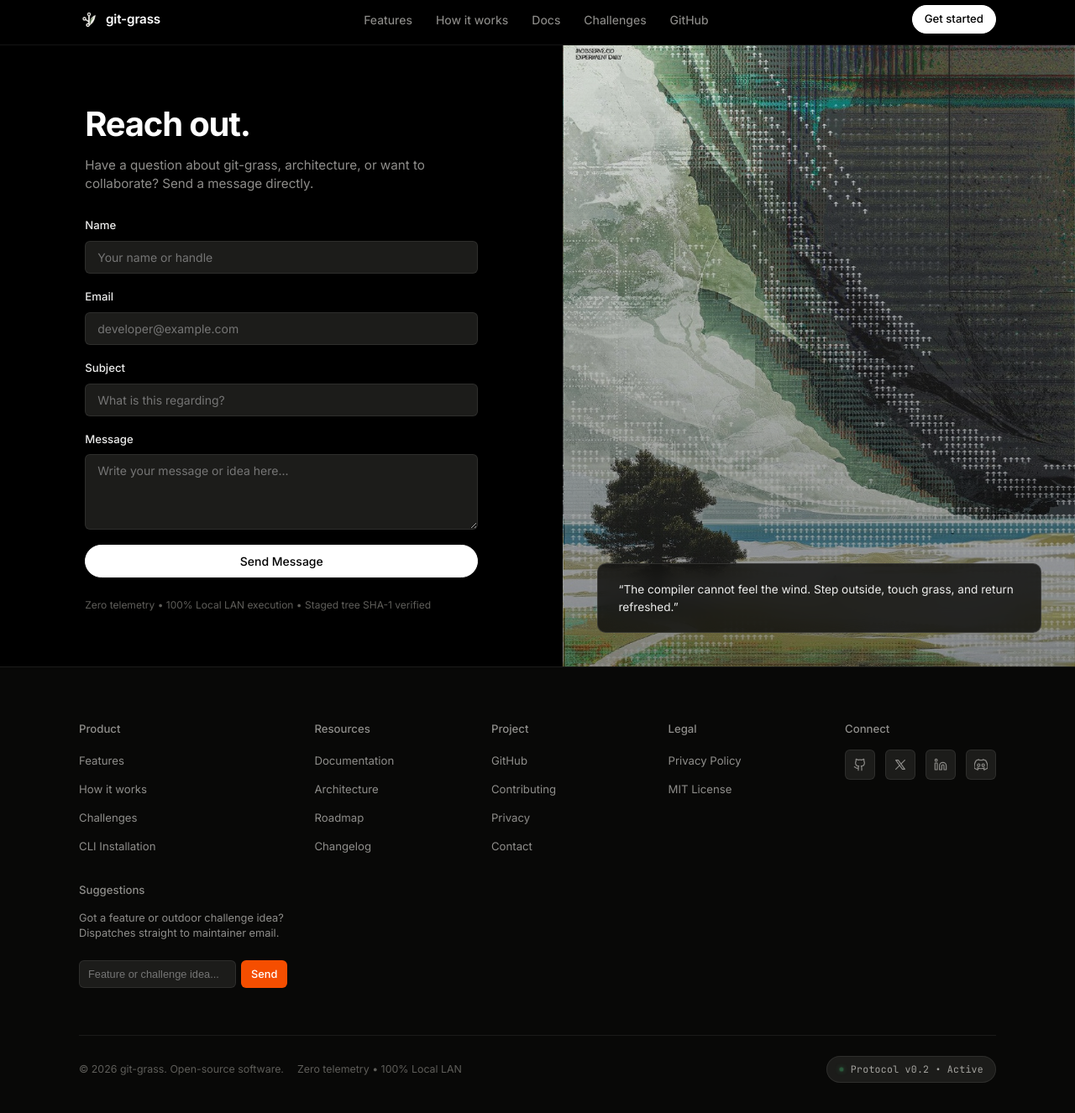
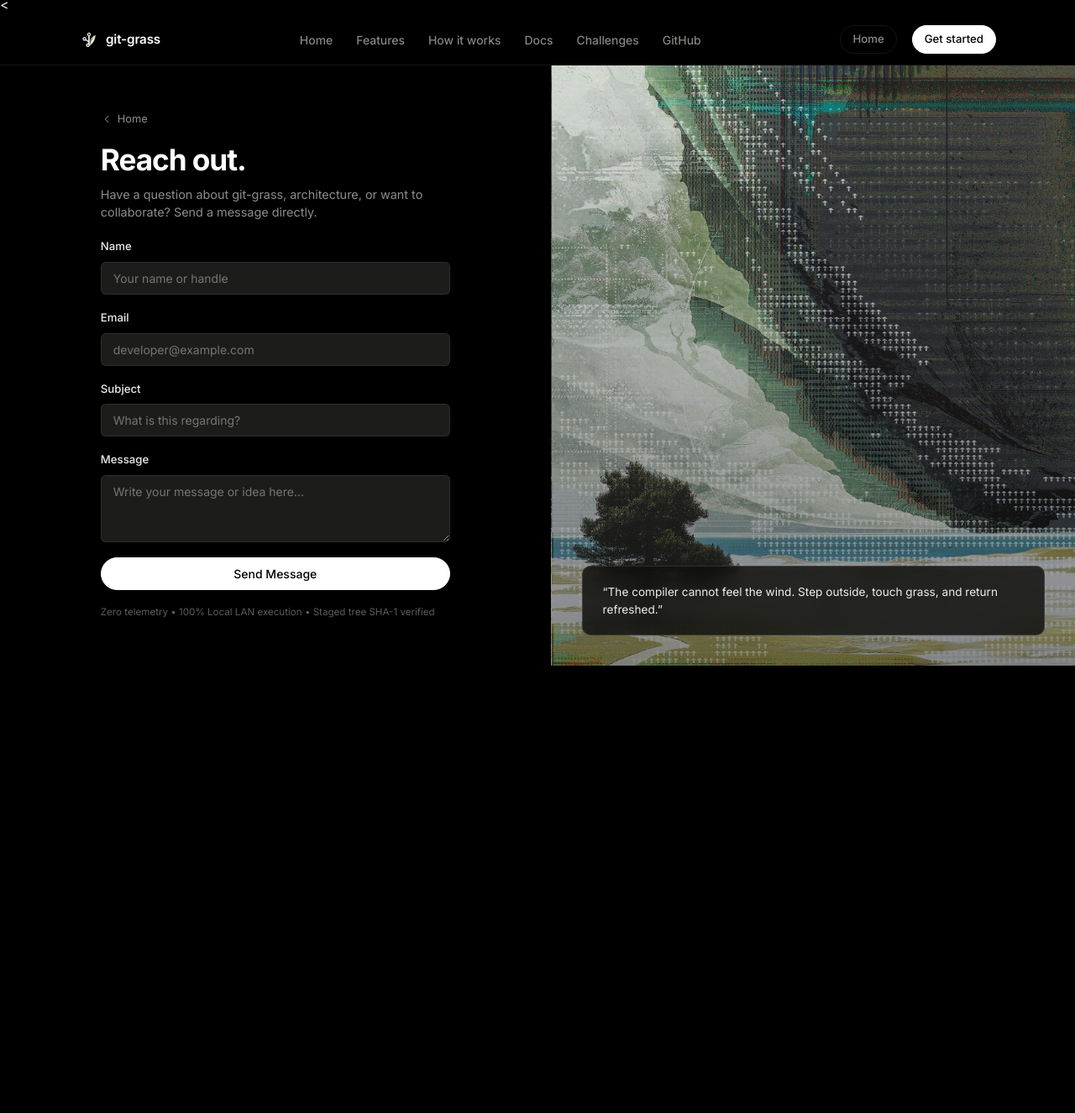
Before and after one commit to sn3hhaa/git-grass, a website: page site/contact/index.html in a window 1280 px wide. Shown: the part 7-1333 px from the top of the page at 84% size. After the commit the page ends 800 px from the top, so only its background shows below. Drawn offline with Linux system fonts and the light colour scheme.

Commit message:
feat: make contact page unscrollable in height, add Home button and back link, remove footer from contact

```diff
--- a/site/contact/index.html
+++ b/site/contact/index.html
@@ -9,7 +9,7 @@
   <link rel="alternate icon" type="image/png" href="../favicon.png">
   <link rel="stylesheet" href="../styles.css">
 </head>
-<body class="cursor-dark">
+<<body class="cursor-dark contact-body-unscrollable">
   <!-- Minimal Header -->
   <header class="site-header" id="site-header">
     <div class="container header-inner">
@@ -25,6 +25,7 @@
       <!-- Desktop Navigation -->
       <nav class="nav-desktop" aria-label="Main Navigation">
         <ul class="nav-links">
+          <li><a href="../index.html" class="nav-link">Home</a></li>
           <li><a href="../index.html#features" class="nav-link">Features</a></li>
           <li><a href="../index.html#how-it-works" class="nav-link">How it works</a></li>
           <li><a href="../docs/index.html" class="nav-link">Docs</a></li>
@@ -34,6 +35,7 @@
       </nav>
 
       <div class="nav-actions">
+        <a href="../index.html" class="btn-secondary" style="margin-right: 6px;">Home</a>
         <a href="../index.html#install" class="btn-primary">Get started</a>
 
         <button class="mobile-toggle" aria-label="Toggle navigation menu" aria-expanded="false">
@@ -48,6 +50,7 @@
 
     <!-- Mobile Drawer -->
     <div id="mobileMenu" class="mobile-drawer" role="dialog" aria-modal="true" aria-label="Mobile Navigation">
+      <a href="../index.html">Home</a>
       <a href="../index.html#features">Features</a>
       <a href="../index.html#how-it-works">How it works</a>
       <a href="../docs/index.html">Docs</a>
@@ -61,8 +64,13 @@
     <div class="contact-fullscreen-stage">
       <!-- Left Side: Clean Reach Out Form -->
       <div class="contact-left-col">
-        <h1 class="headline" id="contactHeading" style="color: #FFFFFF; font-size: 2.5rem; margin-bottom: 8px; letter-spacing: -0.03em;">Reach out.</h1>
-        <p class="doc-lead" id="contactSubtitle" style="font-size: 0.95rem; margin-bottom: 28px; color: var(--cursor-text-secondary); line-height: 1.5;">
+        <a href="../index.html" class="nav-back-link" style="display: inline-flex; align-items: center; gap: 6px; font-size: 0.8rem; color: var(--cursor-text-secondary); margin-bottom: 12px; text-decoration: none;">
+          <svg class="lucide-icon lucide-icon-sm" viewBox="0 0 24 24" fill="none" stroke="currentColor" stroke-width="2" stroke-linecap="round" stroke-linejoin="round" aria-hidden="true"><polyline points="15 18 9 12 15 6"></polyline></svg>
+          <span>Home</span>
+        </a>
+
+        <h1 class="headline" id="contactHeading" style="color: #FFFFFF; font-size: 2.2rem; margin-bottom: 6px; letter-spacing: -0.03em;">Reach out.</h1>
+        <p class="doc-lead" id="contactSubtitle" style="font-size: 0.9rem; margin-bottom: 20px; color: var(--cursor-text-secondary); line-height: 1.45;">
           Have a question about git-grass, architecture, or want to collaborate? Send a message directly.
         </p>
 
@@ -84,7 +92,7 @@
 
           <div class="form-group">
             <label class="form-label" for="contactMessage">Message</label>
-            <textarea id="contactMessage" name="message" class="form-textarea" placeholder="Write your message or idea here..." required style="min-height: 90px;"></textarea>
+            <textarea id="contactMessage" name="message" class="form-textarea" placeholder="Write your message or idea here..." required style="min-height: 80px;"></textarea>
           </div>
 
           <div id="contactStatus" class="contact-status" role="alert"></div>
@@ -94,12 +102,12 @@
           </button>
         </form>
 
-        <div style="margin-top: 24px; font-size: 0.75rem; color: var(--cursor-text-muted); display: flex; align-items: center; gap: 8px;">
+        <div style="margin-top: 18px; font-size: 0.725rem; color: var(--cursor-text-muted); display: flex; align-items: center; gap: 8px;">
           <span>Zero telemetry &bull; 100% Local LAN execution &bull; Staged tree SHA-1 verified</span>
         </div>
       </div>
 
-      <!-- Right Side: Full Container Surreal Green Tree Visual (Uploaded by User, No Dead Space) -->
+      <!-- Right Side: Full Container Surreal Green Tree Visual (Edge-to-Edge) -->
       <div class="contact-right-visual">
         <div class="contact-right-quote">
           &ldquo;The compiler cannot feel the wind. Step outside, touch grass, and return refreshed.&rdquo;
@@ -108,103 +116,6 @@
     </div>
   </main>
 
-  <!-- Minimal Dark Footer with Theme Toggle & Social Icons -->
-  <footer class="cursor-site-footer" id="site-footer">
-    <div class="container">
-      <div class="cursor-footer-columns">
-        <div class="footer-col">
-          <h3 class="footer-col-title">Product</h3>
-          <ul class="footer-col-list">
-            <li><a href="../index.html#features">Features</a></li>
-            <li><a href="../index.html#how-it-works">How it works</a></li>
-            <li><a href="../challenges/index.html">Challenges</a></li>
-            <li><a href="../index.html#install">CLI Installation</a></li>
-          </ul>
-        </div>
-
-        <div class="footer-col">
-          <h3 class="footer-col-title">Resources</h3>
-          <ul class="footer-col-list">
-            <li><a href="../docs/index.html">Documentation</a></li>
-            <li><a href="../architecture/index.html">Architecture</a></li>
-            <li><a href="../roadmap/index.html">Roadmap</a></li>
-            <li><a href="../changelog/index.html">Changelog</a></li>
-          </ul>
-        </div>
-
-        <div class="footer-col">
-          <h3 class="footer-col-title">Project</h3>
-          <ul class="footer-col-list">
-            <li><a href="https://github.com/sn3hhaa/git-grass" target="_blank" rel="noopener noreferrer">GitHub</a></li>
-            <li><a href="../contributing/index.html">Contributing</a></li>
-            <li><a href="../privacy/index.html">Privacy</a></li>
-            <li><a href="index.html">Contact</a></li>
-          </ul>
-        </div>
-
-        <div class="footer-col">
-          <h3 class="footer-col-title">Legal</h3>
-          <ul class="footer-col-list">
-            <li><a href="../privacy/index.html">Privacy Policy</a></li>
-            <li><a href="../license/index.html">MIT License</a></li>
-          </ul>
-        </div>
-
-        <div class="footer-col">
-          <h3 class="footer-col-title">Connect</h3>
-          <div class="footer-social-icons">
-            <a href="https://github.com/sn3hhaa" target="_blank" rel="noopener noreferrer" class="social-icon-btn" title="GitHub (@sn3hhaa)" aria-label="GitHub">
-              <svg class="lucide-icon" viewBox="0 0 24 24" fill="none" stroke="currentColor" stroke-width="2" stroke-linecap="round" stroke-linejoin="round" aria-hidden="true">
-                <path d="M15 22v-4a4.8 4.8 0 0 0-1-3.5c3 0 6-2 6-5.5.08-1.25-.27-2.48-1-3.5.28-1.15.28-2.35 0-3.5 0 0-1 0-3 1.5-2.64-.5-5.36-.5-8 0C6 2 5 2 5 2c-.3 1.15-.3 2.35 0 3.5A5.403 5.403 0 0 0 4 9c0 3.5 3 5.5 6 5.5-.39.49-.68 1.05-.85 1.65-.17.6-.22 1.23-.15 1.85v4"></path>
-                <path d="M9 18c-4.51 2-5-2-7-2"></path>
-              </svg>
-            </a>
-            <a href="https://x.com/sn3hhaa" target="_blank" rel="noopener noreferrer" class="social-icon-btn" title="Twitter / X (@sn3hhaa)" aria-label="Twitter">
-              <svg class="lucide-icon" viewBox="0 0 24 24" fill="none" stroke="currentColor" stroke-width="2" stroke-linecap="round" stroke-linejoin="round" aria-hidden="true">
-                <path d="M4 4l11.733 16h4.267l-11.733 -16z"></path>
-                <path d="M4 20l6.768 -6.768m2.46 -2.46l6.772 -6.772"></path>
-              </svg>
-            </a>
-            <a href="https://linkedin.com/in/iamsnehatiwari" target="_blank" rel="noopener noreferrer" class="social-icon-btn" title="LinkedIn (iamsnehatiwari)" aria-label="LinkedIn">
-              <svg class="lucide-icon" viewBox="0 0 24 24" fill="none" stroke="currentColor" stroke-width="2" stroke-linecap="round" stroke-linejoin="round" aria-hidden="true">
-                <path d="M16 8a6 6 0 0 1 6 6v7h-4v-7a2 2 0 0 0-2-2 2 2 0 0 0-2 2v7h-4v-7a6 6 0 0 1 6-6z"></path>
-                <rect width="4" height="12" x="2" y="9"></rect>
-                <circle cx="4" cy="4" r="2"></circle>
-              </svg>
-            </a>
-            <a href="https://discord.com" target="_blank" rel="noopener noreferrer" class="social-icon-btn" title="Discord (sn3hahaha)" aria-label="Discord">
-              <svg class="lucide-icon" viewBox="0 0 24 24" fill="currentColor" aria-hidden="true">
-                <path d="M20.317 4.37a19.791 19.791 0 0 0-4.885-1.515.074.074 0 0 0-.079.037c-.21.375-.444.864-.608 1.25a18.27 18.27 0 0 0-5.487 0 12.64 12.64 0 0 0-.617-1.25.077.077 0 0 0-.079-.037A19.736 19.736 0 0 0 3.677 4.37a.07.07 0 0 0-.032.027C.533 9.046-.32 13.58.099 18.057a.082.082 0 0 0 .031.057 19.9 19.9 0 0 0 5.993 3.03.078.078 0 0 0 .084-.028c.462-.63.874-1.295 1.226-1.994.021-.041.001-.09-.041-.106a13.107 13.107 0 0 1-1.872-.892.077.077 0 0 1-.008-.128 10.2 10.2 0 0 0 .372-.292.074.074 0 0 1 .077-.01c3.929 1.793 8.18 1.793 12.061 0a.074.074 0 0 1 .078.01c.12.098.246.198.373.292a.077.077 0 0 1-.006.127 12.299 12.299 0 0 1-1.873.894.077.077 0 0 0-.041.107c.36.698.772 1.362 1.225 1.993a.076.076 0 0 0 .084.028 19.839 19.839 0 0 0 6.002-3.03.077.077 0 0 0 .032-.054c.5-5.177-.838-9.674-3.549-13.66a.061.061 0 0 0-.031-.028zM8.02 15.33c-1.183 0-2.157-1.085-2.157-2.419 0-1.333.956-2.419 2.157-2.419 1.21 0 2.176 1.096 2.157 2.42 0 1.333-.956 2.418-2.157 2.418zm7.975 0c-1.183 0-2.157-1.085-2.157-2.419 0-1.333.955-2.419 2.157-2.419 1.21 0 2.176 1.096 2.157 2.42 0 1.333-.946 2.418-2.157 2.418z"/>
-              </svg>
-            </a>
-          </div>
-        </div>
-
-        <div class="footer-col footer-col-suggestion">
-          <h3 class="footer-col-title">Suggestions</h3>
-          <p class="footer-suggestion-desc">Got a feature or outdoor challenge idea? Dispatches straight to maintainer email.</p>
-          <form class="footer-suggestion-form" id="footerSuggestionForm">
-            <input type="text" class="footer-suggestion-input" id="footerSuggestionInput" placeholder="Feature or challenge idea..." required aria-label="Feature suggestion">
-            <button type="submit" class="footer-suggestion-btn">Send</button>
-          </form>
-          <div class="footer-suggestion-status" id="footerSuggestionStatus"></div>
-        </div>
-      </div>
-
-      <div class="cursor-footer-bottom">
-        <div class="footer-bottom-left">
-          <span>&copy; 2026 git-grass. Open-source software.</span>
-          <span class="footer-shield-badge">Zero telemetry &bull; 100% Local LAN</span>
-        </div>
-
-        <div class="footer-status-badge">
-          <span class="status-pulse-dot"></span>
-          <span>Protocol v0.2 &bull; Active</span>
-        </div>
-      </div>
-    </div>
-  </footer>
-
   <script src="../app.js"></script>
 </body>
 </html>
--- a/site/styles.css
+++ b/site/styles.css
@@ -2079,65 +2079,55 @@
   color: #F87171;
 }
 
-/* Split Contact & Suggestion Layout (Image 3 Style: Left Form, Full Right Image, No Dead Space) */
+/* Split Contact & Suggestion Layout (Unscrollable Viewport, Left Form, Full Right Image) */
+body.contact-body-unscrollable {
+  height: 100vh;
+  max-height: 100vh;
+  overflow: hidden;
+  display: flex;
+  flex-direction: column;
+}
+
+body.contact-body-unscrollable main {
+  flex: 1;
+  height: calc(100vh - 65px);
+  overflow: hidden;
+}
+
 .contact-fullscreen-stage {
   display: grid;
-  grid-template-columns: 1.1fr 1fr;
-  min-height: calc(100vh - 60px);
+  grid-template-columns: 1.05fr 1fr;
+  height: 100%;
+  max-height: 100%;
   background: var(--cursor-dark-bg);
   align-items: stretch;
+  overflow: hidden;
 }
 
 .contact-left-col {
-  padding: 48px 56px;
+  padding: 32px 52px;
   display: flex;
   flex-direction: column;
   justify-content: center;
-  max-width: 580px;
+  max-width: 520px;
   margin: 0 auto;
   width: 100%;
-}
-
-.contact-intent-pills {
-  display: inline-flex;
-  gap: 8px;
-  background: var(--cursor-dark-cmd);
-  padding: 4px;
-  border-radius: var(--radius-pill);
-  border: 1px solid var(--cursor-border);
-  margin-bottom: 24px;
-  width: fit-content;
-}
-
-.intent-pill {
-  background: transparent;
-  border: none;
-  color: var(--cursor-text-secondary);
-  padding: 6px 14px;
-  border-radius: var(--radius-pill);
-  font-size: 0.8rem;
-  font-weight: 500;
-  cursor: pointer;
-  transition: all 0.15s ease;
-}
-
-.intent-pill.active {
-  background: var(--accent-orange);
-  color: #FFFFFF;
+  box-sizing: border-box;
 }
 
 .contact-right-visual {
   position: relative;
   width: 100%;
   height: 100%;
-  min-height: 540px;
+  min-height: 100%;
   background-image: linear-gradient(rgba(0,0,0,0.1), rgba(0,0,0,0.45)), url('contact-tree.jpg');
   background-size: cover;
   background-position: center;
   border-left: 1px solid var(--cursor-border);
   display: flex;
   align-items: flex-end;
-  padding: 40px;
+  padding: 36px;
+  box-sizing: border-box;
 }
 
 .contact-right-quote {
```
Also changed, not shown: 1 other file.
